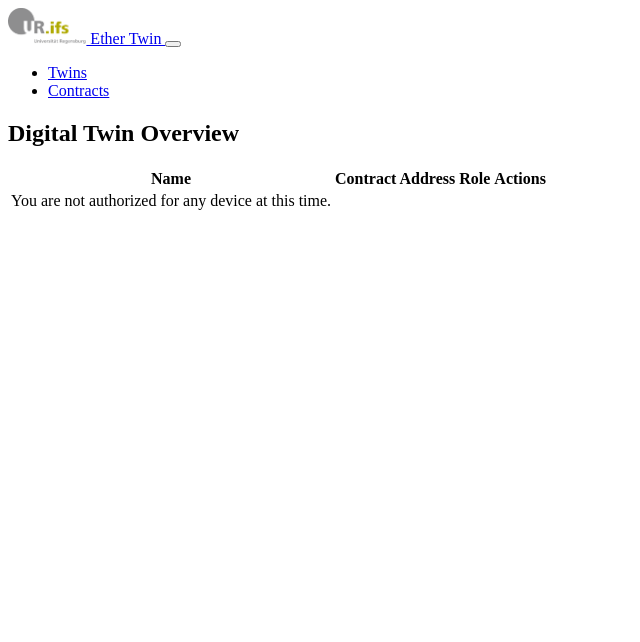
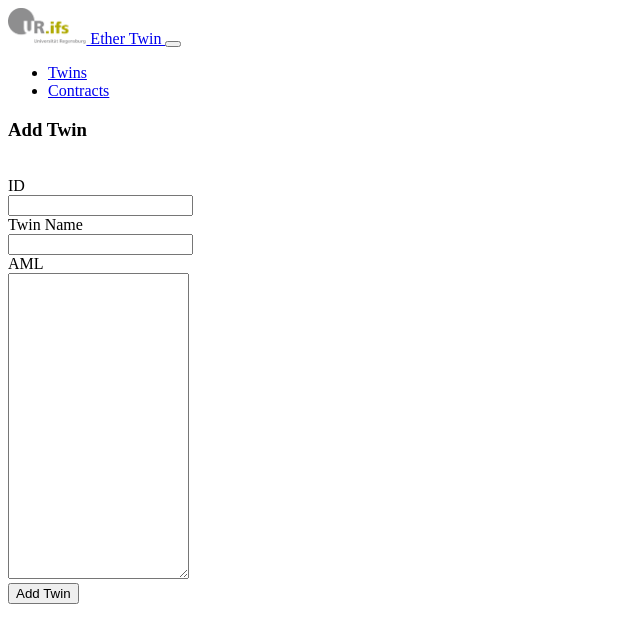
Before and after one commit to sigma67/ethertwin, a Vue app: page /twin/create in a window 1280 px wide. Shown: the top 642 px of the page, without its empty margins (0-640 px from the left). Built offline with nearby package versions, Linux system fonts and the light colour scheme.

Commit message:
Add more routes and views

```diff
--- a/src/router.js
+++ b/src/router.js
@@ -1,6 +1,12 @@
 import Vue from 'vue'
 import Router from 'vue-router'
 import Home from './views/Home.vue'
+import CreateTwin from './views/CreateTwin.vue'
+import Specification from './views/Specification.vue'
+import Sensors from './views/Sensors.vue'
+import Sensor from './views/Sensor.vue'
+import Documents from './views/Documents.vue'
+import Roles from './views/Roles.vue'
 
 Vue.use(Router)
 
@@ -19,15 +25,39 @@ export default new Router({
       component: () => import(/* webpackChunkName: "about" */ './views/Contracts.vue')
     },
     {
-      path: '/twin/:twin',
-      name: 'twin',
-      component: Home,
+      path: '/twin/create',
+      name: 'twin-create',
+      component: CreateTwin,
       props: true
     },
     {
-      path: '/twin/:twin/sensor/:sensor',
+      path: '/twin/:twin/specification',
+      name: 'twin-spec',
+      component: Specification,
+      props: true
+    },
+    {
+      path: '/twin/:twin/sensors',
+      name: 'sensors',
+      component: Sensors,
+      props: true
+    },
+    {
+      path: '/twin/:twin/sensors/:sensor',
       name: 'sensor',
-      component: Home,
+      component: Sensor,
+      props: true
+    },
+    {
+      path: '/twin/:twin/documents',
+      name: 'documents',
+      component: Documents,
+      props: true
+    },
+    {
+      path: '/twin/:roles',
+      name: 'twin',
+      component: Roles,
       props: true
     },
   ]
--- /dev/null
+++ b/src/views/CreateTwin.vue
@@ -0,0 +1,42 @@
+<template>
+    <div class="container mt-5">
+        <div class="row justify-content-sm-center">
+        <div class="col-md-9">
+            <h3 class="text-center">Add Twin</h3>
+            <br/>
+            <form class="text-center" @submit.prevent="timestamp">
+                <div class="form-group">
+                    <label class="text-center" for="twinID">ID</label>
+                    <br/>
+                    <input class="form-control" type="text" id="twinID" name="twinID"></input>
+                    <br/>
+                    <label class="text-center" for="twinName">Twin Name</label>
+                    <br/>
+                    <input class="form-control" type="text" id="twinName" name="twinName"></input>
+                    <br/>
+                    <label class="text-center" for="twinAML">AML</label>
+                    <br/>
+                    <textarea class="form-control" type="text" name="AML" id="twinAML" rows="20"></textarea>
+                    <br/>
+                </div>
+                <button class="btn btn-primary" type="submit">Add Twin</button>
+            </form>
+        </div>
+        </div>
+    </div>
+</template>
+
+<script>
+  export default {
+    name: "CreateTwin",
+    methods: {
+      addTwin(){
+
+      }
+    }
+  }
+</script>
+
+<style scoped>
+
+</style>
--- /dev/null
+++ b/src/views/Documents.vue
@@ -0,0 +1,13 @@
+<template>
+
+</template>
+
+<script>
+  export default {
+    name: "Documents.vue"
+  }
+</script>
+
+<style scoped>
+
+</style>
--- /dev/null
+++ b/src/views/Roles.vue
@@ -0,0 +1,12 @@
+<template>
+</template>
+
+<script>
+  export default {
+    name: "Roles"
+  }
+</script>
+
+<style scoped>
+
+</style>
--- /dev/null
+++ b/src/views/Sensor.vue
@@ -0,0 +1,13 @@
+<template>
+
+</template>
+
+<script>
+  export default {
+    name: "Sensor.vue"
+  }
+</script>
+
+<style scoped>
+
+</style>
--- /dev/null
+++ b/src/views/Sensors.vue
@@ -0,0 +1,13 @@
+<template>
+
+</template>
+
+<script>
+  export default {
+    name: "Sensors.vue"
+  }
+</script>
+
+<style scoped>
+
+</style>
--- /dev/null
+++ b/src/views/Specification.vue
@@ -0,0 +1,49 @@
+<template>
+    <div>
+        <p id="detailViewResult" style="display: none;"></p>
+        <br/>
+        <table class="table">
+            <thead>
+            <th width="50%" class="text-center" scope="col">
+                <p id="textAMLVersion" style="display: none;">Version 1 (17.06.2018 15:45) from
+                    : 0x51ada8ef4ca494c6d12c568e808ba6de8acc5f51</p>
+
+            </th>
+            <th width="25%" class="text-center" scope="col">
+                <div id="optionscontainer"></div>
+            </th>
+            <th width="25%" class="text-right" scope="col">
+
+                <form class="text-center" @submit.prevent="saveAML">
+                    <button id="submitAML" class="btn btn-primary" type="submit"
+                            style="text-align: center;display: none;">save changes
+                    </button>
+                </form>
+            </th>
+
+            </thead>
+        </table>
+        <textarea id="amlResult"
+                  style="  resize: none; display: none;border:none; width: 40em; height: 40em;"></textarea>
+    </div>
+</template>
+
+<script>
+  export default {
+    name: "Specification",
+    props: {
+      twin: {
+        required: true,
+      },
+    },
+    methods: {
+      saveAML() {
+
+      }
+    }
+  }
+</script>
+
+<style scoped>
+
+</style>
```
